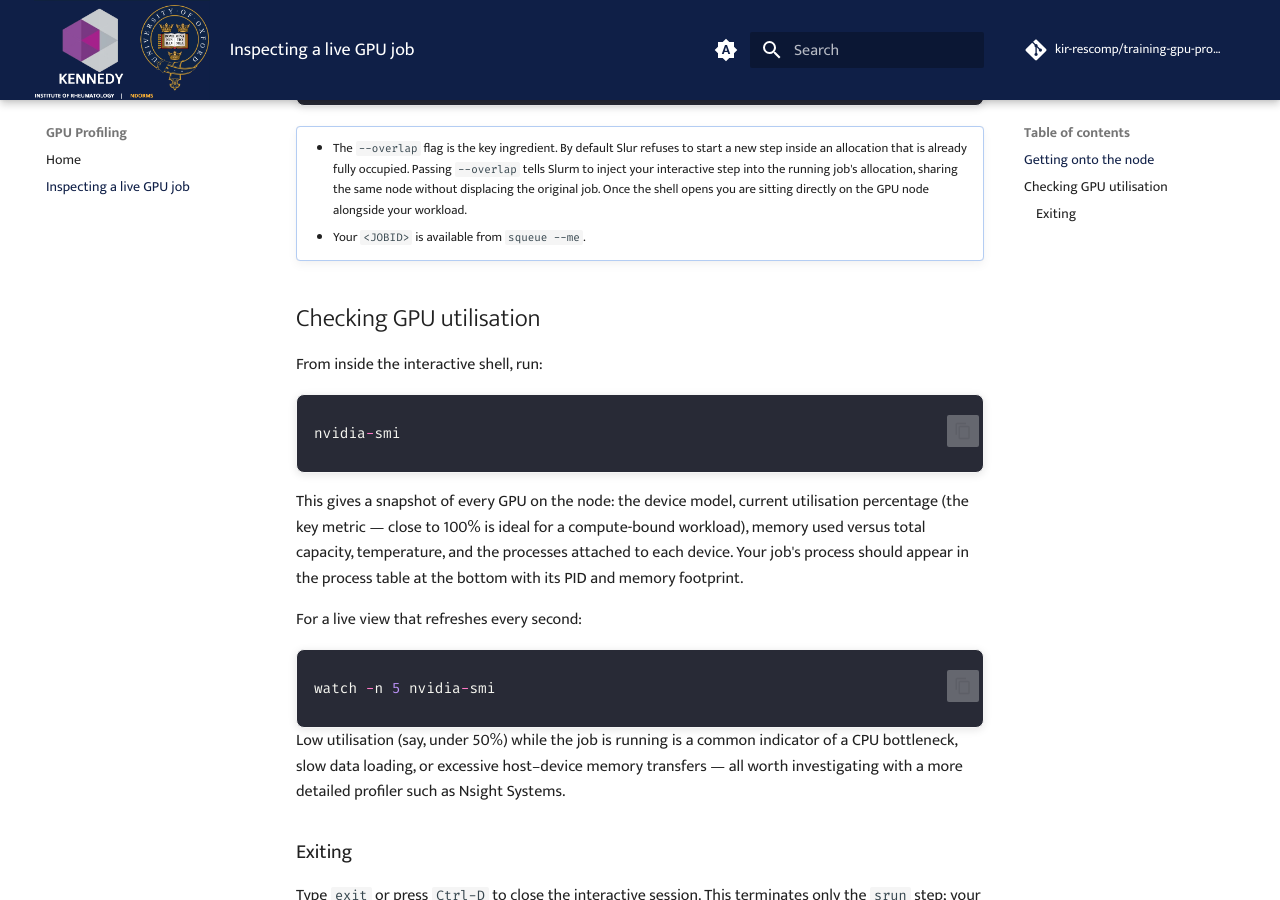
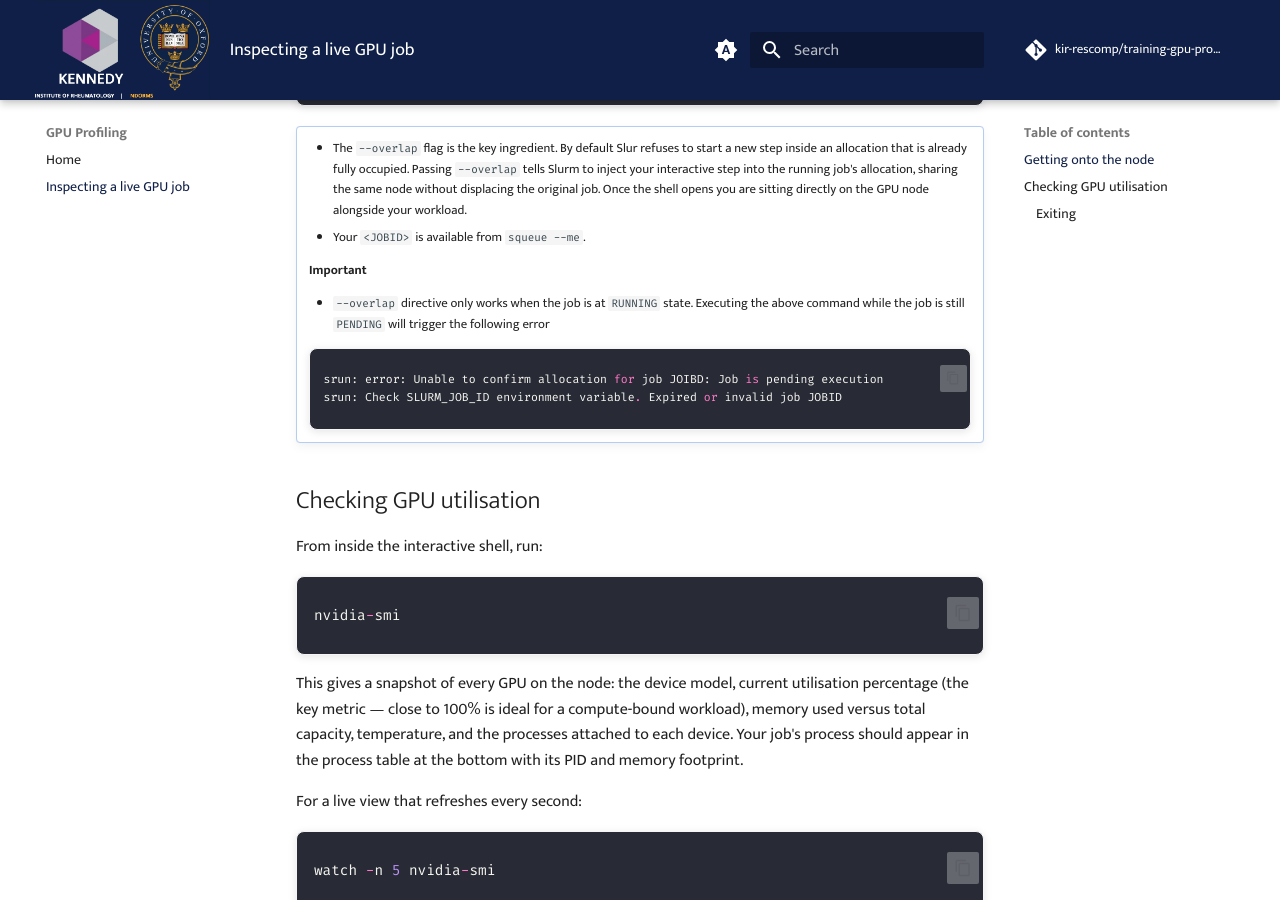
Before and after one commit to kir-rescomp/training-gpu-profiling, an MkDocs documentation site: the page built from docs/srun_overlap.md, in a window 1280 px wide and 900 px high, scrolled down 692 px. Built offline with MkDocs 1.6.1 and Material for MkDocs 9.7.7, drawn with Linux system fonts in a browser that asks for light colours; comment, search, counter and statistics services are not loaded.

````diff
--- a/docs/srun_overlap.md
+++ b/docs/srun_overlap.md
@@ -15,6 +15,16 @@
 !!! circle-info ""
     * The `--overlap` flag is the key ingredient. By default Slur refuses to start a new step inside an allocation that is already fully occupied. Passing `--overlap` tells Slurm to inject your interactive step into the running job's allocation, sharing the same node without displacing the original job. Once the shell opens you are sitting directly on the GPU node alongside your workload.
     * Your `<JOBID>` is available from `squeue --me`.
+
+    **Important**
+
+    * `--overlap` directive only works when the job is at `RUNNING` state. Executing the above command while the job is still `PENDING` will trigger the following error
+
+    ```py
+    srun: error: Unable to confirm allocation for job JOIBD: Job is pending execution
+    srun: Check SLURM_JOB_ID environment variable. Expired or invalid job JOBID
+    ```
+
 
 ## Checking GPU utilisation
 
@@ -38,4 +48,6 @@
 
 Type `exit` or press `Ctrl-D` to close the interactive session. This terminates only the `srun` step; your batch job continues running on the node completely unaffected.
 
+
+
 </div>
````
Also changed, not shown: 1 other file.
